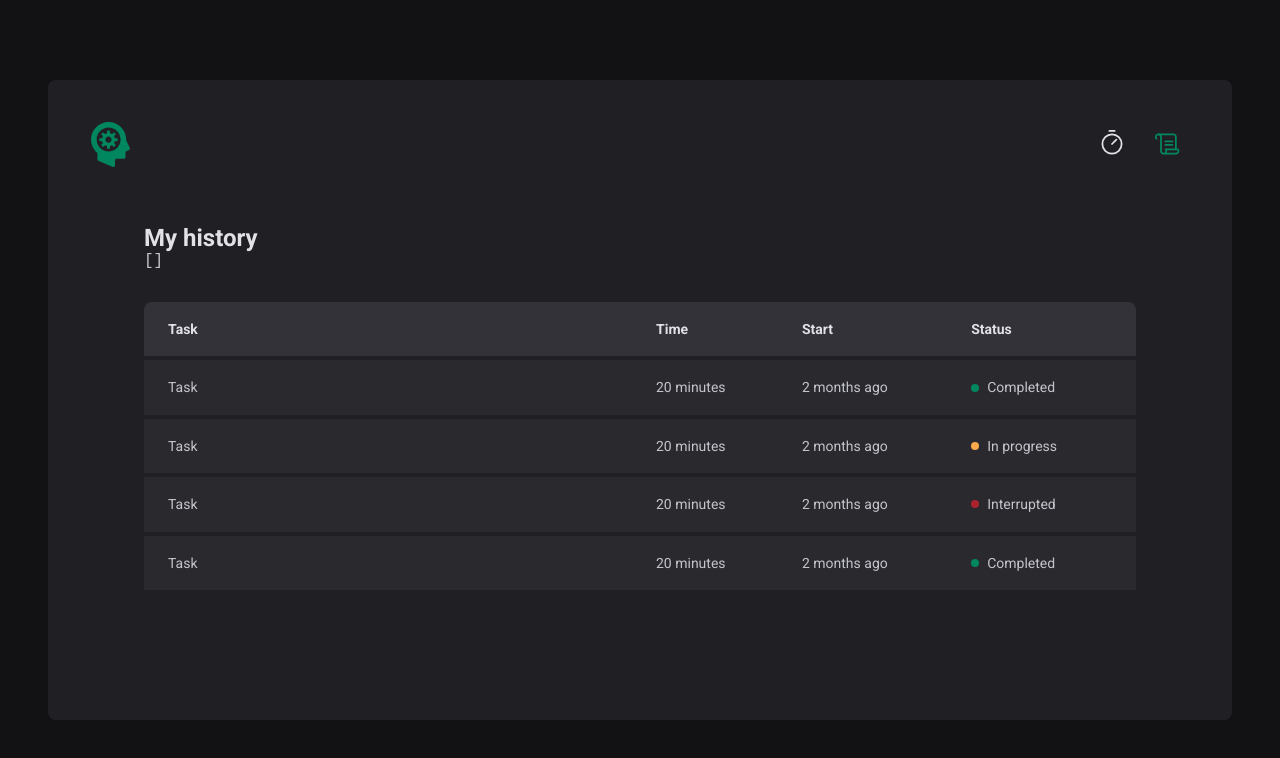
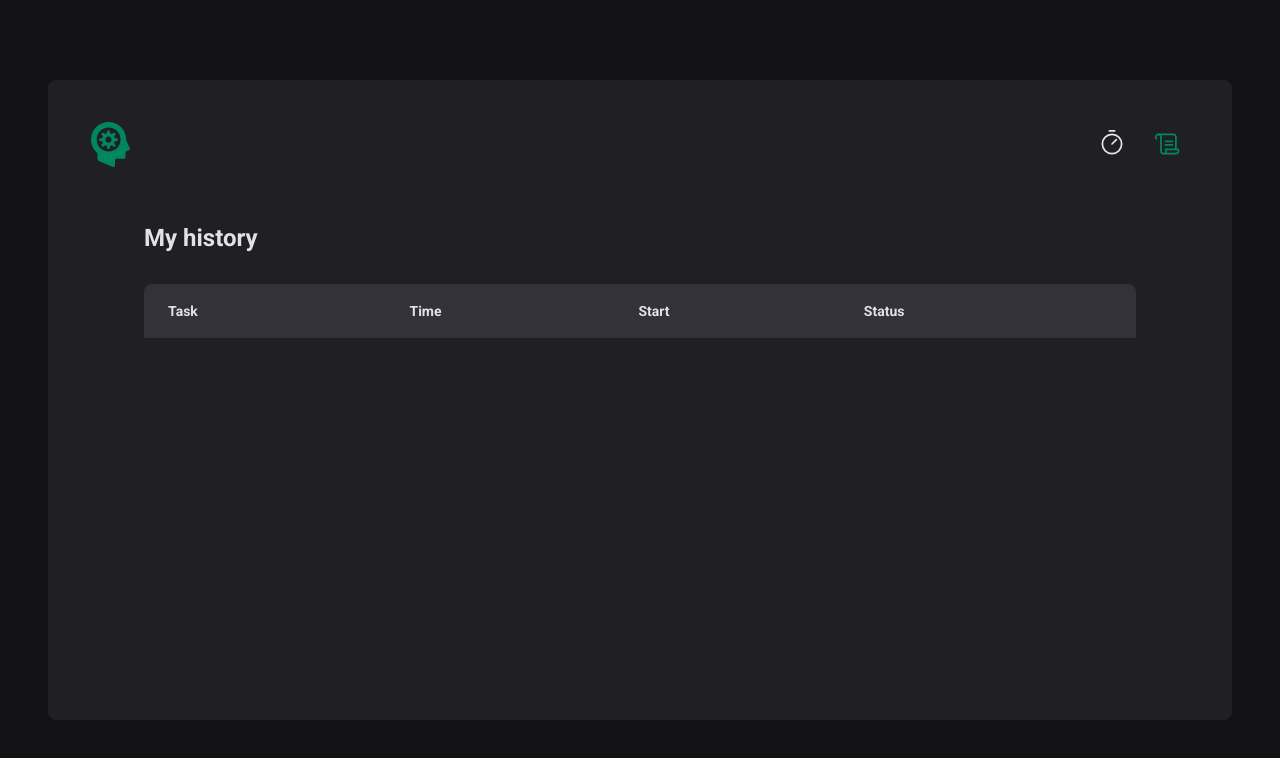
Before and after one commit to JulioRarick/pomodoro-mind, a React (Vite) app: page /history in a window 1280 px wide. Shown: the top 758 px of the page. Built offline with nearby package versions, Linux system fonts and the light colour scheme.

Commit message:
feat: add cycles in History

```diff
--- a/src/pages/History/index.tsx
+++ b/src/pages/History/index.tsx
@@ -1,14 +1,13 @@
 import { useContext } from 'react';
 import { HistoryContainer, HistoryList, Status } from './styles';
 import { CyclesContext } from '../../contexts/CyclesContext';
+import { formatDistanceToNow } from 'date-fns';
 
 export function History() {
    const { cycles } = useContext(CyclesContext);
    return (
       <HistoryContainer>
          <h1>My history</h1>
-
-         <pre>{JSON.stringify(cycles, null, 2)}</pre>
          <HistoryList>
             <table>
                <thead>
@@ -18,38 +17,33 @@
                   <th>Status</th>
                </thead>
                <tbody>
-                  <tr>
-                     <td>Task</td>
-                     <td>20 minutes</td>
-                     <td>2 months ago</td>
-                     <td>
-                        <Status statusColor='green'>Completed</Status>
-                     </td>
-                  </tr>
-                  <tr>
-                     <td>Task</td>
-                     <td>20 minutes</td>
-                     <td>2 months ago</td>
-                     <td>
-                        <Status statusColor='yellow'>In progress</Status>
-                     </td>
-                  </tr>
-                  <tr>
-                     <td>Task</td>
-                     <td>20 minutes</td>
-                     <td>2 months ago</td>
-                     <td>
-                        <Status statusColor='red'>Interrupted</Status>
-                     </td>
-                  </tr>
-                  <tr>
-                     <td>Task</td>
-                     <td>20 minutes</td>
-                     <td>2 months ago</td>
-                     <td>
-                        <Status statusColor='green'>Completed</Status>
-                     </td>
-                  </tr>
+                  {cycles.map((cycle) => {
+                     return (
+                        <tr key={cycle.id}>
+                           <td>{cycle.task}</td>
+                           <td>{cycle.minutesAmount} minutes</td>
+                           <td>
+                              {formatDistanceToNow(cycle.startDate, {
+                                 addSuffix: true,
+                              })}
+                           </td>
+                           <td>
+                              {cycle.finishedDate && (
+                                 <Status statusColor='green'>Completed</Status>
+                              )}
+                              {cycle.interruptedDate && (
+                                 <Status statusColor='red'>Interrupted</Status>
+                              )}
+                              {!cycle.finishedDate &&
+                                 !cycle.interruptedDate && (
+                                    <Status statusColor='yellow'>
+                                       In progress
+                                    </Status>
+                                 )}
+                           </td>
+                        </tr>
+                     );
+                  })}
                </tbody>
             </table>
          </HistoryList>
```
